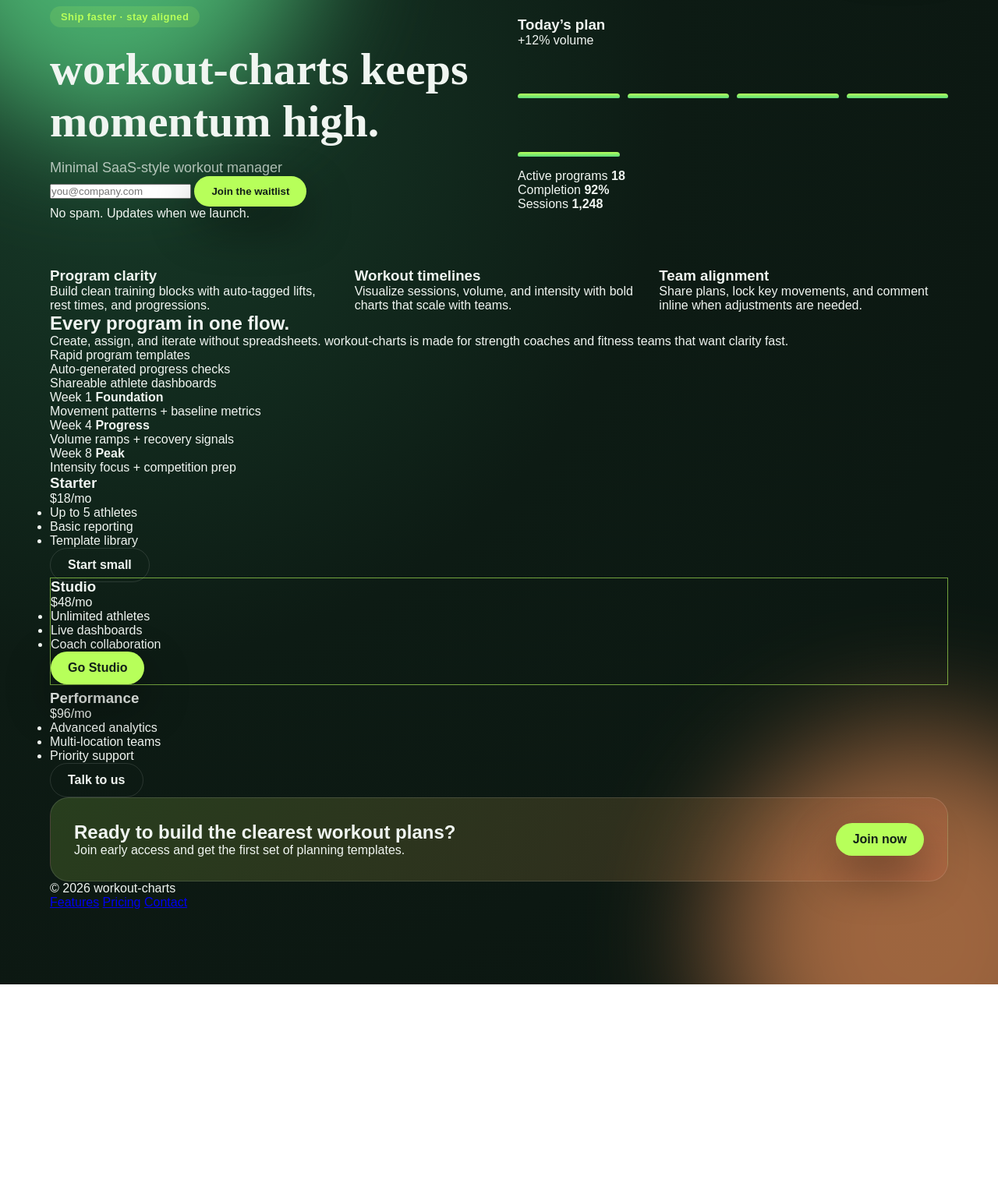
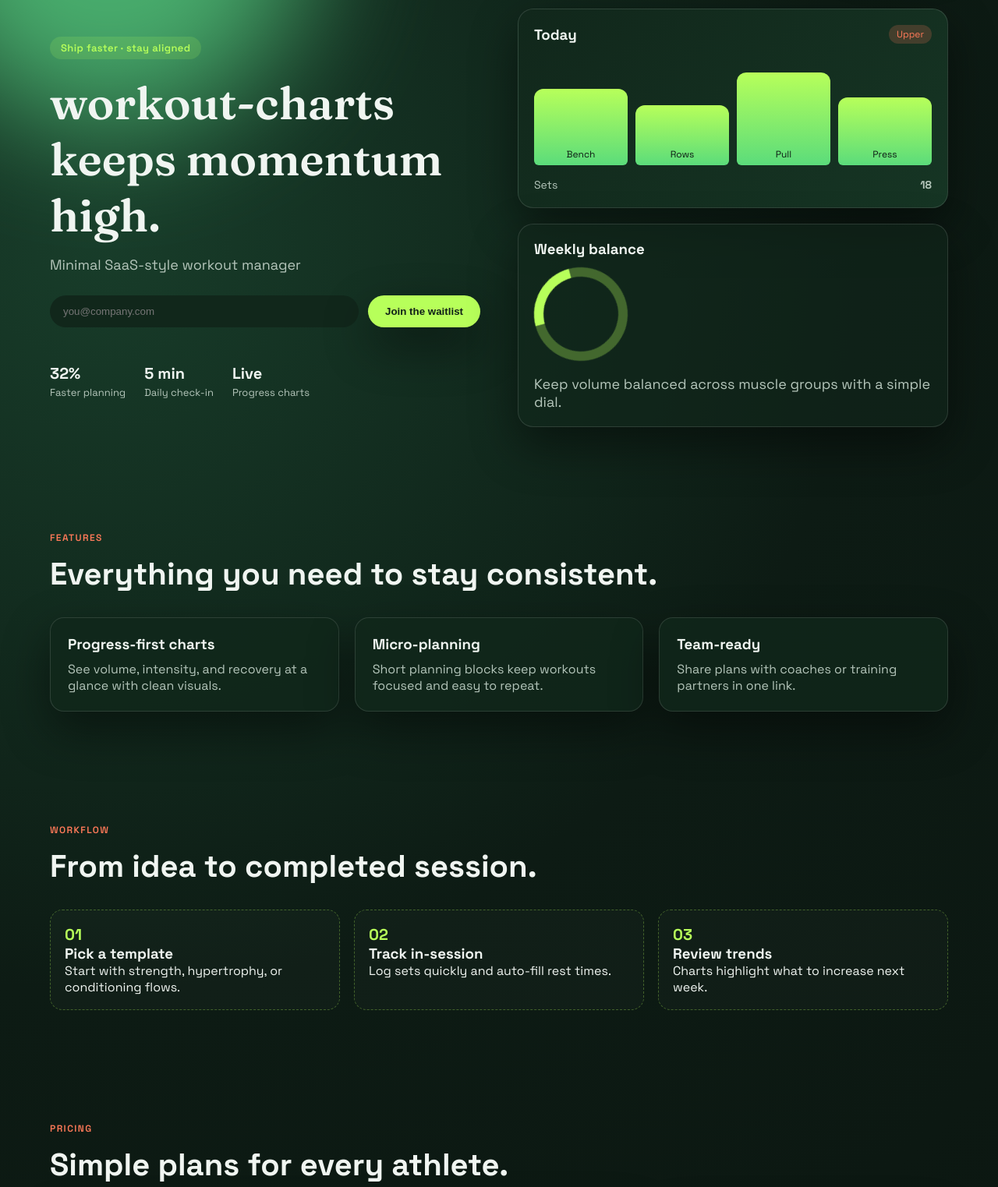
Before and after one commit to XSpiritWizardX/workout-charts, a website: page public/index.html in a window 1280 px wide. Shown: the part 160-1683 px from the top of the page at 78% size. Before the commit the page ends 1423 px from the top, so only its background shows below. Drawn offline with Linux system fonts and the light colour scheme.

Commit message:
Update public/index.html

```diff
--- a/public/index.html
+++ b/public/index.html
@@ -5,6 +5,9 @@
     <meta name="viewport" content="width=device-width, initial-scale=1" />
     <title>workout-charts</title>
     <link rel="stylesheet" href="styles.css" />
+    <link rel="preconnect" href="https://fonts.googleapis.com" />
+    <link rel="preconnect" href="https://fonts.gstatic.com" crossorigin />
+    <link href="https://fonts.googleapis.com/css2?family=Space+Grotesk:wght@400;500;600;700&family=Fraunces:opsz,wght@9..144,600&display=swap" rel="stylesheet" />
   </head>
   <body>
     <div class="page">
@@ -22,134 +25,147 @@
         </header>
         <main>
           <section class="hero reveal">
-            <div>
+            <div class="hero-copy">
               <span class="badge">Ship faster · stay aligned</span>
               <h1>workout-charts keeps momentum high.</h1>
               <p>Minimal SaaS-style workout manager</p>
-              <form id="waitlist-form">
+              <form id="waitlist-form" class="waitlist">
                 <input type="email" name="email" placeholder="you@company.com" required />
                 <button class="button" type="submit">Join the waitlist</button>
+                <span class="form-status" aria-live="polite"></span>
               </form>
-              <div class="form-note" id="form-note">No spam. Updates when we launch.</div>
-            </div>
-            <div class="hero-card">
-              <div class="card-header">
-                <h3>Today’s plan</h3>
-                <span class="pill">+12% volume</span>
-              </div>
-              <div class="chart">
-                <div class="bar" style="--value: 78%"></div>
-                <div class="bar" style="--value: 64%"></div>
-                <div class="bar" style="--value: 90%"></div>
-                <div class="bar" style="--value: 55%"></div>
-                <div class="bar" style="--value: 72%"></div>
-              </div>
-              <div class="card-metrics">
+              <div class="hero-metrics">
                 <div>
-                  <span>Active programs</span>
-                  <strong>18</strong>
+                  <strong>32%</strong>
+                  <span>Faster planning</span>
                 </div>
                 <div>
-                  <span>Completion</span>
-                  <strong>92%</strong>
+                  <strong>5 min</strong>
+                  <span>Daily check-in</span>
                 </div>
                 <div>
-                  <span>Sessions</span>
-                  <strong>1,248</strong>
+                  <strong>Live</strong>
+                  <span>Progress charts</span>
                 </div>
               </div>
             </div>
-          </section>
-          <section id="features" class="grid reveal">
-            <article class="panel">
-              <h3>Program clarity</h3>
-              <p>Build clean training blocks with auto-tagged lifts, rest times, and progressions.</p>
-            </article>
-            <article class="panel">
-              <h3>Workout timelines</h3>
-              <p>Visualize sessions, volume, and intensity with bold charts that scale with teams.</p>
-            </article>
-            <article class="panel">
-              <h3>Team alignment</h3>
-              <p>Share plans, lock key movements, and comment inline when adjustments are needed.</p>
-            </article>
-          </section>
-          <section id="workflow" class="workflow reveal">
-            <div>
-              <h2>Every program in one flow.</h2>
-              <p>Create, assign, and iterate without spreadsheets. workout-charts is made for strength coaches and fitness teams that want clarity fast.</p>
-              <div class="checklist">
-                <div>Rapid program templates</div>
-                <div>Auto-generated progress checks</div>
-                <div>Shareable athlete dashboards</div>
+            <div class="hero-panel">
+              <div class="panel-card">
+                <div class="panel-header">
+                  <h3>Today</h3>
+                  <span class="chip">Upper</span>
+                </div>
+                <div class="chart">
+                  <div class="bar" style="--h: 70%">Bench</div>
+                  <div class="bar" style="--h: 55%">Rows</div>
+                  <div class="bar" style="--h: 85%">Pull</div>
+                  <div class="bar" style="--h: 62%">Press</div>
+                </div>
+                <div class="panel-footer">
+                  <span>Sets</span>
+                  <strong>18</strong>
                 </div>
               </div>
-            <div class="timeline">
-              <div>
-                <span>Week 1</span>
-                <strong>Foundation</strong>
-                <p>Movement patterns + baseline metrics</p>
-              </div>
-              <div>
-                <span>Week 4</span>
-                <strong>Progress</strong>
-                <p>Volume ramps + recovery signals</p>
-              </div>
-              <div>
-                <span>Week 8</span>
-                <strong>Peak</strong>
-                <p>Intensity focus + competition prep</p>
+              <div class="panel-card ghost">
+                <h3>Weekly balance</h3>
+                <div class="ring"></div>
+                <p>Keep volume balanced across muscle groups with a simple dial.</p>
               </div>
             </div>
           </section>
-          <section id="pricing" class="pricing reveal">
-            <div class="price-card">
+
+          <section id="features" class="section reveal">
+            <div class="section-title">
+              <span class="eyebrow">Features</span>
+              <h2>Everything you need to stay consistent.</h2>
+            </div>
+            <div class="grid">
+              <article class="card">
+                <h3>Progress-first charts</h3>
+                <p>See volume, intensity, and recovery at a glance with clean visuals.</p>
+              </article>
+              <article class="card">
+                <h3>Micro-planning</h3>
+                <p>Short planning blocks keep workouts focused and easy to repeat.</p>
+              </article>
+              <article class="card">
+                <h3>Team-ready</h3>
+                <p>Share plans with coaches or training partners in one link.</p>
+              </article>
+            </div>
+          </section>
+
+          <section id="workflow" class="section workflow reveal">
+            <div class="section-title">
+              <span class="eyebrow">Workflow</span>
+              <h2>From idea to completed session.</h2>
+            </div>
+            <div class="steps">
+              <div class="step">
+                <span>01</span>
+                <h3>Pick a template</h3>
+                <p>Start with strength, hypertrophy, or conditioning flows.</p>
+              </div>
+              <div class="step">
+                <span>02</span>
+                <h3>Track in-session</h3>
+                <p>Log sets quickly and auto-fill rest times.</p>
+              </div>
+              <div class="step">
+                <span>03</span>
+                <h3>Review trends</h3>
+                <p>Charts highlight what to increase next week.</p>
+              </div>
+            </div>
+          </section>
+
+          <section id="pricing" class="section pricing reveal">
+            <div class="section-title">
+              <span class="eyebrow">Pricing</span>
+              <h2>Simple plans for every athlete.</h2>
+            </div>
+            <div class="pricing-grid">
+              <div class="card price">
                 <h3>Starter</h3>
-              <p class="price">$18<span>/mo</span></p>
+                <p class="price-tag">$9 / mo</p>
                 <ul>
-                <li>Up to 5 athletes</li>
-                <li>Basic reporting</li>
-                <li>Template library</li>
+                  <li>Unlimited sessions</li>
+                  <li>Weekly charts</li>
+                  <li>1 coach share</li>
                 </ul>
-              <a class="button ghost" href="#cta">Start small</a>
+                <button class="button ghost">Choose Starter</button>
               </div>
-            <div class="price-card featured">
+              <div class="card price featured">
                 <h3>Studio</h3>
-              <p class="price">$48<span>/mo</span></p>
+                <p class="price-tag">$19 / mo</p>
+                <ul>
+                  <li>Advanced analytics</li>
+                  <li>Program templates</li>
+                  <li>3 coach shares</li>
+                </ul>
+                <button class="button">Choose Studio</button>
+              </div>
+              <div class="card price">
+                <h3>Team</h3>
+                <p class="price-tag">$49 / mo</p>
                 <ul>
                   <li>Unlimited athletes</li>
-                <li>Live dashboards</li>
-                <li>Coach collaboration</li>
-              </ul>
-              <a class="button" href="#cta">Go Studio</a>
-            </div>
-            <div class="price-card">
-              <h3>Performance</h3>
-              <p class="price">$96<span>/mo</span></p>
-              <ul>
-                <li>Advanced analytics</li>
-                <li>Multi-location teams</li>
+                  <li>Coach dashboards</li>
                   <li>Priority support</li>
                 </ul>
-              <a class="button ghost" href="#cta">Talk to us</a>
+                <button class="button ghost">Talk to us</button>
+              </div>
             </div>
           </section>
-          <section id="cta" class="cta reveal">
+
+          <section id="cta" class="section cta reveal">
             <div>
-              <h2>Ready to build the clearest workout plans?</h2>
-              <p>Join early access and get the first set of planning templates.</p>
+              <h2>Stay on the list.</h2>
+              <p>We’re opening early access to a small group each week.</p>
             </div>
-            <a class="button" href="#waitlist-form">Join now</a>
+            <a class="button" href="#waitlist-form">Get early access</a>
           </section>
         </main>
-        <footer class="footer">
-          <span>© 2026 workout-charts</span>
-          <div class="footer-links">
-            <a href="#features">Features</a>
-            <a href="#pricing">Pricing</a>
-            <a href="#cta">Contact</a>
-          </div>
-        </footer>
       </div>
     </div>
     <script src="app.js"></script>
```
Lines whose indentation alone changed are shown as unchanged.
